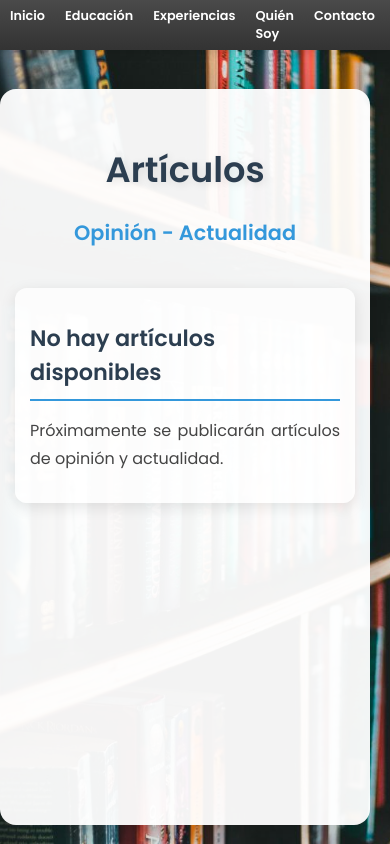
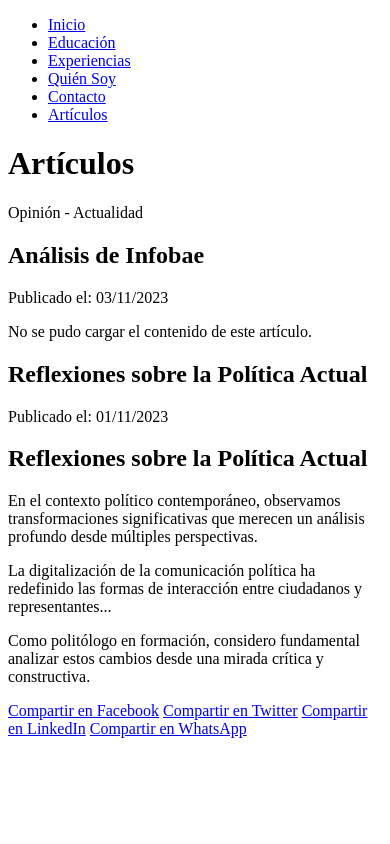
Before and after one commit to fezfranck/CV-WEB-FUNCA, a Python web app: template templates/articulos.html in a window 390 px wide. Run offline with Jinja, Linux system fonts and the light colour scheme; the template is opened without the code that fills it, so the values that code supplies are empty.

Commit message:
Update articulos.html

```diff
--- a/templates/articulos.html
+++ b/templates/articulos.html
@@ -6,280 +6,27 @@
     <title>Artículos - Francisco Esparza</title>
     <link href="https://fonts.googleapis.com/css2?family=Poppins:wght@300;400;600&family=Roboto:wght@300;400&display=swap" rel="stylesheet">
     <style>
-        /* Estilos generales del cuerpo */
-        body {
-            font-family: 'Poppins', sans-serif;
-            margin: 0;
-            padding: 0;
-            background: url('../static/images/fondo.jpg') no-repeat center center fixed;
-            background-size: cover;
-            color: #2c2c2c;
-            display: flex;
-            justify-content: center;
-            align-items: center;
-            min-height: 100vh;
+        /* MANTÉN TODOS TUS ESTILOS ACTUALES */
+        /* Solo añade estos estilos adicionales */
+
+        .cargando {
+            text-align: center;
+            padding: 40px;
+            font-size: 1.2em;
+            color: #7f8c8d;
         }
 
-        /* Menú de navegación */
-        nav {
-            width: 220px;
-            background: linear-gradient(180deg, #4a4a4a, #333);
-            position: fixed;
-            top: 0;
-            left: 0;
-            height: 100%;
-            padding-top: 40px;
-            box-shadow: 3px 0 15px rgba(0, 0, 0, 0.2);
-            margin-left: 20px;
-            z-index: 1000;
+        .error-carga {
+            text-align: center;
+            padding: 40px;
+            color: #e74c3c;
         }
 
-        nav ul {
-            list-style-type: none;
-            padding: 0;
-            margin: 0;
-        }
-
-        nav ul li {
-            margin: 20px 0;
-        }
-
-        nav ul li a {
-            text-decoration: none;
-            color: #fff;
-            font-weight: 600;
-            padding: 15px;
-            display: block;
-            transition: all 0.3s ease;
-            padding-left: 30px;
-            border-radius: 10px;
-        }
-
-        nav ul li a:hover {
-            background-color: #555;
-            transform: translateX(15px);
-            box-shadow: 4px 4px 15px rgba(0, 0, 0, 0.4);
-        }
-
-        .main-content {
-            display: flex;
-            flex-direction: column;
-            justify-content: flex-start;
-            align-items: center;
+        .articulo-vacio {
             text-align: center;
             padding: 40px;
-            max-width: 900px;
-            background: rgba(255, 255, 255, 0.95);
-            border-radius: 16px;
-            box-shadow: 0 8px 35px rgba(0, 0, 0, 0.2);
-            margin-left: 240px;
-            margin-right: 40px;
-            min-height: 80vh;
-        }
-
-        .page-title {
-            font-size: 3.5em;
-            color: #2c3e50;
-            margin-bottom: 10px;
-            font-weight: 700;
-            text-shadow: 2px 2px 8px rgba(0, 0, 0, 0.1);
-        }
-
-        .page-subtitle {
-            font-size: 1.5em;
-            color: #3498db;
-            margin-bottom: 40px;
-            font-weight: 600;
-        }
-
-        .articulos-container {
-            width: 100%;
-            text-align: left;
-        }
-
-        .articulo {
-            background: rgba(255, 255, 255, 0.8);
-            border-radius: 12px;
-            padding: 25px;
-            margin-bottom: 30px;
-            box-shadow: 0 4px 15px rgba(0, 0, 0, 0.1);
-            transition: transform 0.3s ease;
-        }
-
-        .articulo:hover {
-            transform: translateY(-5px);
-        }
-
-        .articulo-titulo {
-            font-size: 1.8em;
-            color: #2c3e50;
-            margin-bottom: 10px;
-            border-bottom: 2px solid #3498db;
-            padding-bottom: 10px;
-        }
-
-        .articulo-fecha {
-            font-size: 0.9em;
             color: #7f8c8d;
-            margin-bottom: 15px;
             font-style: italic;
-        }
-
-        .articulo-contenido {
-            font-size: 1.1em;
-            line-height: 1.7;
-            color: #444;
-            text-align: justify;
-        }
-
-        .compartir-redes {
-            margin-top: 20px;
-            display: flex;
-            justify-content: flex-start;
-            gap: 10px;
-        }
-
-        .btn-compartir {
-            display: inline-block;
-            padding: 8px 15px;
-            background-color: #3498db;
-            color: white;
-            border-radius: 5px;
-            text-decoration: none;
-            font-size: 0.9em;
-            transition: background-color 0.3s ease;
-        }
-
-        .btn-compartir:hover {
-            background-color: #2980b9;
-        }
-
-        .btn-facebook {
-            background-color: #3b5998;
-        }
-
-        .btn-twitter {
-            background-color: #1da1f2;
-        }
-
-        .btn-linkedin {
-            background-color: #0077b5;
-        }
-
-        .btn-whatsapp {
-            background-color: #25d366;
-        }
-
-        /* Responsividad para pantallas más pequeñas */
-        @media (max-width: 1024px) {
-            .page-title {
-                font-size: 2.8em;
-            }
-        }
-
-        @media (max-width: 900px) {
-            .main-content {
-                margin-left: 200px;
-                margin-right: 20px;
-                padding: 30px;
-            }
-
-            .page-title {
-                font-size: 2.5em;
-            }
-        }
-
-        @media (max-width: 768px) {
-            /* Cambiar el menú a horizontal en pantallas pequeñas */
-            nav {
-                position: fixed;
-                top: 0;
-                left: 0;
-                width: 100%;
-                height: 60px;
-                display: flex;
-                justify-content: space-around;
-                align-items: center;
-                padding: 0;
-                box-shadow: 0 2px 10px rgba(0, 0, 0, 0.1);
-                margin-left: 0;
-            }
-
-            nav ul {
-                display: flex;
-                justify-content: space-around;
-                width: 100%;
-                margin: 0;
-                padding: 0;
-                list-style-type: none;
-            }
-
-            nav ul li {
-                margin: 0;
-            }
-
-            nav ul li a {
-                padding: 10px 15px;
-                font-size: 0.9em;
-                padding-left: 0;
-            }
-
-            /* Ajustar el contenido principal */
-            .main-content {
-                margin-left: 0;
-                margin-top: 70px;
-                padding-top: 30px;
-                padding-left: 20px;
-                padding-right: 20px;
-            }
-
-            .page-title {
-                font-size: 2.5em;
-            }
-
-            .page-subtitle {
-                font-size: 1.3em;
-            }
-
-            .articulo-titulo {
-                font-size: 1.6em;
-            }
-        }
-
-        @media (max-width: 480px) {
-            nav {
-                height: 50px;
-            }
-
-            nav ul li a {
-                font-size: 0.8em;
-                padding: 8px 10px;
-            }
-
-            .page-title {
-                font-size: 2.2em;
-            }
-
-            .main-content {
-                padding-left: 15px;
-                padding-right: 15px;
-            }
-
-            .articulo {
-                padding: 15px;
-            }
-
-            .articulo-titulo {
-                font-size: 1.4em;
-            }
-
-            .articulo-contenido {
-                font-size: 1em;
-            }
-
-            .compartir-redes {
-                flex-wrap: wrap;
-            }
         }
     </style>
 </head>
@@ -289,7 +36,7 @@
     <nav class="vertical-menu">
         <ul>
             <li><a href="/">Inicio</a></li>
-           <li><a href="/templates/educacion.html">Educación</a></li>
+            <li><a href="/templates/educacion.html">Educación</a></li>
             <li><a href="/templates/experiencias.html">Experiencias</a></li>
             <li><a href="/templates/quiensoy.html">Quién Soy</a></li>
             <li><a href="/templates/contacto.html">Contacto</a></li>
@@ -304,31 +51,134 @@
             <p class="page-subtitle">Opinión - Actualidad</p>
         </header>
 
-        <div class="articulos-container">
-            {% if articulos %}
-                {% for articulo in articulos %}
-                <div class="articulo">
-                    <h2 class="articulo-titulo">{{ articulo.titulo }}</h2>
-                    <p class="articulo-fecha">Publicado el: {{ articulo.fecha }}</p>
-                    <div class="articulo-contenido">
-                        {{ articulo.contenido|safe }}
-                    </div>
-                    <div class="compartir-redes">
-                        <a href="https://www.facebook.com/sharer/sharer.php?u={{ request.url }}" target="_blank" class="btn-compartir btn-facebook">Compartir en Facebook</a>
-                        <a href="https://twitter.com/intent/tweet?text={{ articulo.titulo }}&url={{ request.url }}" target="_blank" class="btn-compartir btn-twitter">Compartir en Twitter</a>
-                        <a href="https://www.linkedin.com/sharing/share-offsite/?url={{ request.url }}" target="_blank" class="btn-compartir btn-linkedin">Compartir en LinkedIn</a>
-                        <a href="https://api.whatsapp.com/send?text={{ articulo.titulo }} {{ request.url }}" target="_blank" class="btn-compartir btn-whatsapp">Compartir en WhatsApp</a>
-                    </div>
-                </div>
-                {% endfor %}
-            {% else %}
-                <div class="articulo">
-                    <h2 class="articulo-titulo">No hay artículos disponibles</h2>
-                    <p class="articulo-contenido">Próximamente se publicarán artículos de opinión y actualidad.</p>
-                </div>
-            {% endif %}
+        <div class="articulos-container" id="lista-articulos">
+            <div class="cargando">
+                <p>Cargando artículos...</p>
+            </div>
         </div>
     </div>
 
+    <script>
+        // Función para cargar artículos automáticamente
+        async function cargarArticulos() {
+            try {
+                const container = document.getElementById('lista-articulos');
+
+                // 1. Cargar la lista de artículos
+                const response = await fetch('/static/data/articulos.json');
+                if (!response.ok) {
+                    throw new Error('No se pudo cargar la lista de artículos');
+                }
+
+                const articulos = await response.json();
+
+                // 2. Si no hay artículos, mostrar mensaje
+                if (articulos.length === 0) {
+                    container.innerHTML = `
+                        <div class="articulo-vacio">
+                            <h2>No hay artículos publicados</h2>
+                            <p>Próximamente se publicarán nuevos artículos.</p>
+                        </div>
+                    `;
+                    return;
+                }
+
+                // 3. Ordenar artículos por fecha (más reciente primero)
+                articulos.sort((a, b) => {
+                    const fechaA = new Date(a.fecha.split('/').reverse().join('-'));
+                    const fechaB = new Date(b.fecha.split('/').reverse().join('-'));
+                    return fechaB - fechaA;
+                });
+
+                // 4. Limpiar contenedor
+                container.innerHTML = '';
+
+                // 5. Cargar cada artículo
+                for (const articulo of articulos) {
+                    try {
+                        // Cargar contenido del artículo
+                        const contenidoResponse = await fetch(articulo.archivo);
+                        if (!contenidoResponse.ok) {
+                            throw new Error(`No se pudo cargar: ${articulo.archivo}`);
+                        }
+                        const contenido = await contenidoResponse.text();
+
+                        // Crear elemento del artículo
+                        const articuloElement = document.createElement('div');
+                        articuloElement.className = 'articulo';
+                        articuloElement.innerHTML = `
+                            <h2 class="articulo-titulo">${articulo.titulo}</h2>
+                            <p class="articulo-fecha">Publicado el: ${articulo.fecha}</p>
+                            <div class="articulo-contenido">
+                                ${contenido}
+                            </div>
+                            <div class="compartir-redes">
+                                <a href="#" class="btn-compartir btn-facebook" data-titulo="${articulo.titulo}">Compartir en Facebook</a>
+                                <a href="#" class="btn-compartir btn-twitter" data-titulo="${articulo.titulo}">Compartir en Twitter</a>
+                                <a href="#" class="btn-compartir btn-linkedin" data-titulo="${articulo.titulo}">Compartir en LinkedIn</a>
+                                <a href="#" class="btn-compartir btn-whatsapp" data-titulo="${articulo.titulo}">Compartir en WhatsApp</a>
+                            </div>
+                        `;
+
+                        container.appendChild(articuloElement);
+
+                    } catch (error) {
+                        console.error(`Error cargando artículo ${articulo.titulo}:`, error);
+                        // Mostrar artículo con mensaje de error
+                        const articuloError = document.createElement('div');
+                        articuloError.className = 'articulo';
+                        articuloError.innerHTML = `
+                            <h2 class="articulo-titulo">${articulo.titulo}</h2>
+                            <p class="articulo-fecha">Publicado el: ${articulo.fecha}</p>
+                            <div class="articulo-contenido">
+                                <p>No se pudo cargar el contenido de este artículo.</p>
+                            </div>
+                        `;
+                        container.appendChild(articuloError);
+                    }
+                }
+
+                // 6. Configurar botones de compartir
+                configurarBotonesCompartir();
+
+            } catch (error) {
+                console.error('Error general cargando artículos:', error);
+                document.getElementById('lista-articulos').innerHTML = `
+                    <div class="error-carga">
+                        <h2>Error al cargar los artículos</h2>
+                        <p>No se pudieron cargar los artículos en este momento. Por favor, intenta más tarde.</p>
+                    </div>
+                `;
+            }
+        }
+
+        // Configurar botones para compartir en redes sociales
+        function configurarBotonesCompartir() {
+            const botones = document.querySelectorAll('.btn-compartir');
+            const urlActual = window.location.href;
+
+            botones.forEach(boton => {
+                const titulo = boton.getAttribute('data-titulo');
+                let urlCompartir = '';
+
+                if (boton.classList.contains('btn-facebook')) {
+                    urlCompartir = `https://www.facebook.com/sharer/sharer.php?u=${encodeURIComponent(urlActual)}`;
+                } else if (boton.classList.contains('btn-twitter')) {
+                    urlCompartir = `https://twitter.com/intent/tweet?text=${encodeURIComponent(titulo)}&url=${encodeURIComponent(urlActual)}`;
+                } else if (boton.classList.contains('btn-linkedin')) {
+                    urlCompartir = `https://www.linkedin.com/sharing/share-offsite/?url=${encodeURIComponent(urlActual)}`;
+                } else if (boton.classList.contains('btn-whatsapp')) {
+                    urlCompartir = `https://api.whatsapp.com/send?text=${encodeURIComponent(titulo + ' - ' + urlActual)}`;
+                }
+
+                boton.href = urlCompartir;
+                boton.target = '_blank';
+            });
+        }
+
+        // Cargar artículos cuando la página esté lista
+        document.addEventListener('DOMContentLoaded', cargarArticulos);
+    </script>
+
 </body>
 </html>
```
